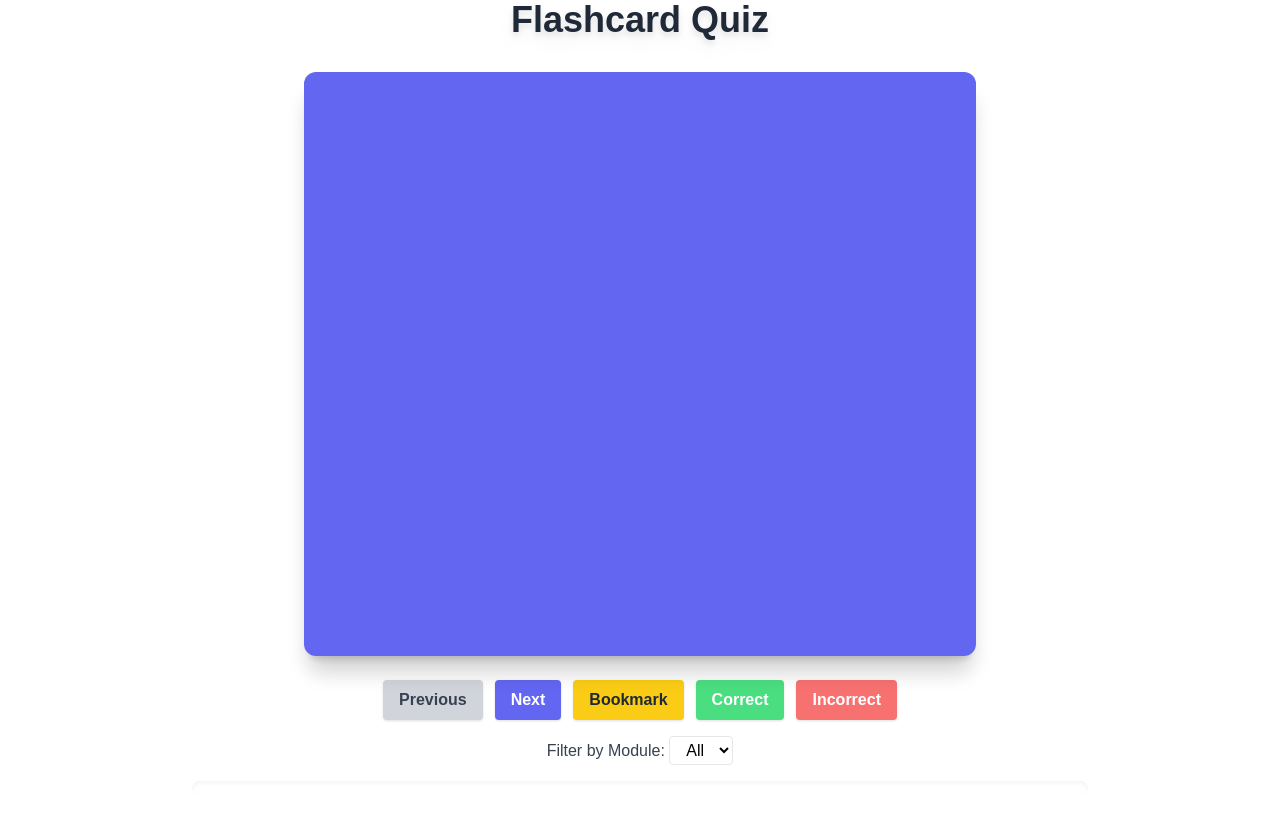
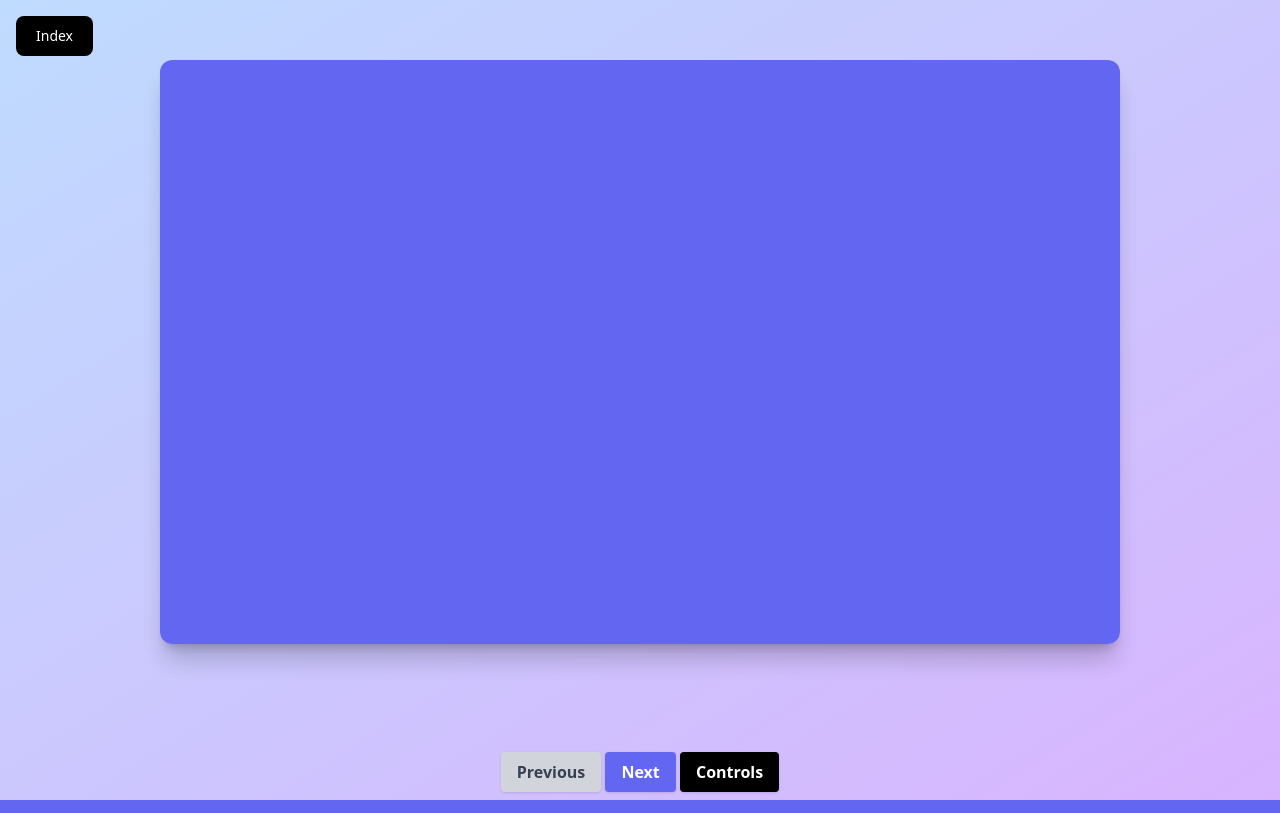
Before and after one commit to ConnectiveTCS/flashcard_app, a Flask app: template templates/index.html in a window 1280 px wide. Run offline with Flask 3, Linux system fonts and the light colour scheme; the template is opened without the code that fills it, so the values that code supplies are empty; style sheets or scripts are compiled from the project's sources; some libraries are stand-ins or nearby versions.

Commit message:
Refactor flashcard UI for improved layout and integrate Flowbite for enhanced styling

```diff
--- a/templates/index.html
+++ b/templates/index.html
@@ -1,38 +1,27 @@
 <!DOCTYPE html>
 <html>
+
 <head>
     <title>Flashcards</title>
-    <link rel="stylesheet" href="{{ url_for('static', filename='style.css') }}">
+    <!-- <link rel="stylesheet" href="{{ url_for('static', filename='style.css') }}"> -->
     <!-- Tailwind CDN -->
     <script src="https://cdn.tailwindcss.com"></script>
+    <link href="https://cdn.jsdelivr.net/npm/flowbite@3.1.2/dist/flowbite.min.css" rel="stylesheet" />
 </head>
-<body class="bg-gradient-to-br from-blue-200 to-purple-300 min-h-screen flex flex-col items-center justify-center overflow-x-hidden px-4 sm:px-0">
-    <h1 class="text-4xl font-bold mb-8 text-gray-800 drop-shadow-lg">Flashcard Quiz</h1>
-    <div id="flashcard-container" class="w-full max-w-4xl flex flex-col items-center">
-        <div id="card" class="relative w-full sm:w-11/12 md:w-4/5 lg:w-3/4 h-[50vh] sm:h-[36.5rem] perspective mb-6">
-            <!-- Card inner -->
-            <div id="card-inner" class="transition-transform duration-500 w-full h-full cursor-pointer" onclick="flipCard()">
-                <div id="card-front" class="absolute w-full h-full bg-white rounded-xl shadow-xl flex items-center justify-center text-2xl font-semibold text-gray-800 backface-hidden p-6">
-                    <!-- Question will be injected here -->
-                </div>
-                <div id="card-back" class="absolute w-full h-full bg-indigo-500 rounded-xl shadow-xl flex items-center justify-center text-2xl font-semibold text-white backface-hidden p-6 rotate-y-180">
-                    <!-- Answer will be injected here -->
-                </div>
-            </div>
-        </div>
-        <div class="flex flex-wrap justify-center gap-3 mb-4">
-            <button onclick="prevCard()" class="px-4 py-2 bg-gray-300 hover:bg-gray-400 rounded shadow text-gray-700 font-semibold">Previous</button>
-            <button onclick="nextCard()" class="px-4 py-2 bg-indigo-500 hover:bg-indigo-600 rounded shadow text-white font-semibold">Next</button>
-            <button onclick="toggleBookmark()" class="px-4 py-2 bg-yellow-400 hover:bg-yellow-500 rounded shadow text-gray-800 font-semibold">
-                Bookmark
-            </button>
-            <button onclick="markCorrect()" class="px-4 py-2 bg-green-400 hover:bg-green-500 rounded shadow text-white font-semibold">
-                Correct
-            </button>
-            <button onclick="markIncorrect()" class="px-4 py-2 bg-red-400 hover:bg-red-500 rounded shadow text-white font-semibold">
-                Incorrect
+
+<body
+    class="bg-gradient-to-br from-blue-200 to-purple-300 max-h-screen min-h-screen flex flex-row items-center justify-center overflow-x-hidden px-4 sm:px-0 overflow-y-clip md:overflow-y-hidden">
+    <div class="text-center">
+        <button
+            class="absolute top-4 left-4 text-white bg-black hover:bg-gray-700 focus:ring-4 focus:ring-blue-300 font-medium rounded-lg text-sm px-5 py-2.5 mb-2 dark:bg-blue-600 dark:hover:bg-black focus:outline-none dark:focus:ring-blue-800"
+            type="button" data-drawer-target="drawer-example" data-drawer-show="drawer-example"
+            aria-controls="drawer-example">
+            Index
         </button>
     </div>
+    <div id="drawer-example"
+        class="fixed top-0 left-0 z-40 h-screen p-4 overflow-y-auto transition-transform -translate-x-full bg-white w-80 dark:bg-gray-800"
+        tabindex="-1" aria-labelledby="drawer-label">
         <div class="w-full sm:w-1/2 mb-4">
             <label for="module-filter" class="text-gray-700 font-medium mb-2">Filter by Module:</label>
             <select id="module-filter" onchange="applyFilter()" class="px-3 py-1 rounded border">
@@ -40,13 +29,65 @@
                 <!-- module options injected by JS -->
             </select>
         </div>
-        <div id="index-container" class="w-full max-h-48 overflow-y-auto bg-white bg-opacity-50 rounded-lg p-2 shadow-inner">
+        <div id="index-container"
+            class="w-full max-h-full overflow-y-auto bg-white bg-opacity-50 rounded-lg p-2 shadow-inner">
             <!-- index listing injected by JS -->
         </div>
-        <div id="card-counter" class="mt-4 text-gray-600 font-medium"></div>
+    </div>
+    <div class="flex-1 bg-opacity-80 rounded-lgp-6">
+        <div id="flashcard-container" class="w-full flex flex-col items-center">
+            <div id="card"
+                class="relative w-full sm:w-11/12 md:w-4/5 lg:w-3/4 h-[50vh] sm:h-[36.5rem] perspective mb-6">
+                <!-- Card inner -->
+                <div id="card-inner" class="transition-transform duration-500 w-full h-full cursor-pointer"
+                    onclick="flipCard()">
+                    <div id="card-front"
+                        class="absolute w-full h-full bg-white rounded-xl shadow-xl flex items-center justify-center text-2xl font-semibold text-gray-800 backface-hidden p-6">
+                        <!-- Question will be injected here -->
+                    </div>
+                    <div id="card-back"
+                        class="absolute w-full h-full bg-indigo-500 rounded-xl shadow-xl flex items-center justify-center text-2xl font-semibold text-white backface-hidden p-6 rotate-y-180">
+                        <!-- Answer will be injected here -->
+                    </div>
+                </div>
+            </div>
+            <div class="text-center fixed left-2 right-2 bottom-2 ">
+                <button onclick="prevCard()"
+                    class="px-4 py-2 bg-gray-300 hover:bg-gray-400 rounded shadow text-gray-700 font-semibold">
+                    Previous
+                </button>
+                <button onclick="nextCard()"
+                    class="px-4 py-2 bg-indigo-500 hover:bg-indigo-600 rounded shadow text-white font-semibold">
+                    Next
+                </button>
+                <button
+                    class="px-4 py-2 bg-black hover:bg-gray-700 rounded shadow text-white font-semibold"
+                    type="button" data-drawer-target="controls-example" data-drawer-show="controls-example"
+                    aria-controls="controls-example">
+                    Controls
+                </button>
+            </div>
+            <div id="controls-example"
+                class="sticky text-center bottom-0 left-0 z-40 p-4 justify-center overflow-y-auto transition-transform -translate-x-full bg-white w-full dark:bg-gray-800"
+                tabindex="-1" aria-labelledby="drawer-label">
+
+                <button onclick="toggleBookmark()"
+                    class="px-4 py-2 bg-yellow-400 hover:bg-yellow-500 rounded shadow text-gray-800 font-semibold">
+                    Bookmark
+                </button>
+                <button onclick="markCorrect()"
+                    class="px-4 py-2 bg-green-400 hover:bg-green-500 rounded shadow text-white font-semibold">
+                    Correct
+                </button>
+                <button onclick="markIncorrect()"
+                    class="px-4 py-2 bg-red-400 hover:bg-red-500 rounded shadow text-white font-semibold">
+                    Incorrect
+                </button>
+            </div>
+        </div>
     </div>
     <script>
-        const flashcards = {{ flashcards|tojson|safe }};
+        const flashcards = {{ flashcards| tojson | safe }};
         let current = 0;
         let flipped = false;
 
@@ -118,14 +159,14 @@
             const modules = {};
             filteredFlashcards.forEach((card, i) => {
                 const mod = card.module || 'Uncategorized';
-                (modules[mod] = modules[mod]||[]).push({ i, card });
+                (modules[mod] = modules[mod] || []).push({ i, card });
             });
             let html = '';
             for (const [mod, items] of Object.entries(modules)) {
                 html += `<div class="mb-2"><h3 class="font-bold">${mod}</h3><ul class="list-disc pl-5">`;
                 items.forEach(({ i, card }) => {
-                    const star   = card.bookmarked ? '⭐' : '';
-                    const status = card.correct===true ? '✔️' : card.correct===false ? '❌' : '';
+                    const star = card.bookmarked ? '⭐' : '';
+                    const status = card.correct === true ? '✔️' : card.correct === false ? '❌' : '';
                     const global = flashcards.indexOf(filteredFlashcards[i]) + 1;
                     html += `<li class="cursor-pointer py-1 px-2 rounded hover:bg-gray-100" onclick="goToCard(${i})">Card ${global} ${star} ${status}</li>`;
                 });
@@ -138,14 +179,14 @@
             const sel = document.getElementById('module-filter').value;
             filteredFlashcards = sel === 'all'
                 ? flashcards
-                : flashcards.filter(c => (c.module||'Uncategorized')===sel);
+                : flashcards.filter(c => (c.module || 'Uncategorized') === sel);
             current = 0;
             renderCard();
             renderIndex();
         }
 
         // populate filter dropdown and initial index
-        new Set(flashcards.map(c=>c.module||'Uncategorized')).forEach(mod => {
+        new Set(flashcards.map(c => c.module || 'Uncategorized')).forEach(mod => {
             document.getElementById('module-filter')
                 .insertAdjacentHTML('beforeend', `<option value="${mod}">${mod}</option>`);
         });
@@ -169,5 +210,7 @@
         // Initial render
         renderCard();
     </script>
+    <script src="https://cdn.jsdelivr.net/npm/flowbite@3.1.2/dist/flowbite.min.js"></script>
 </body>
+
 </html>
```
Also changed, not shown: 1 other file. Lines whose indentation alone changed are shown as unchanged.
